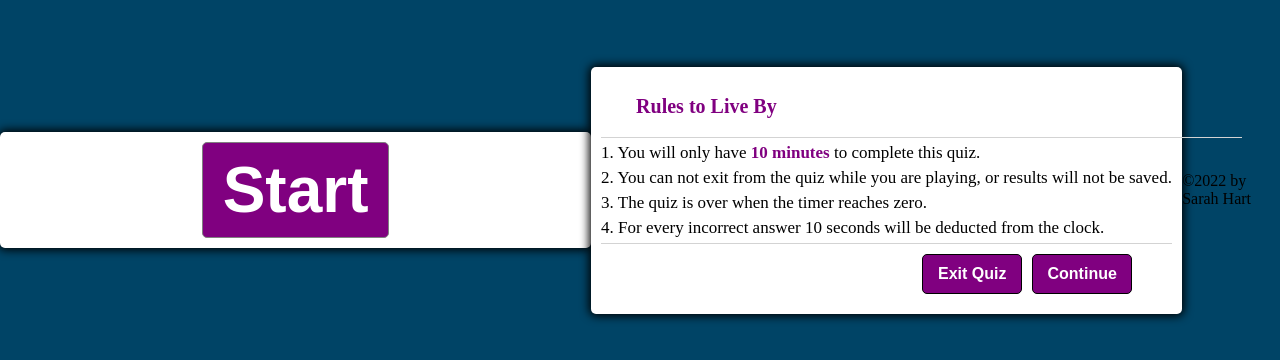
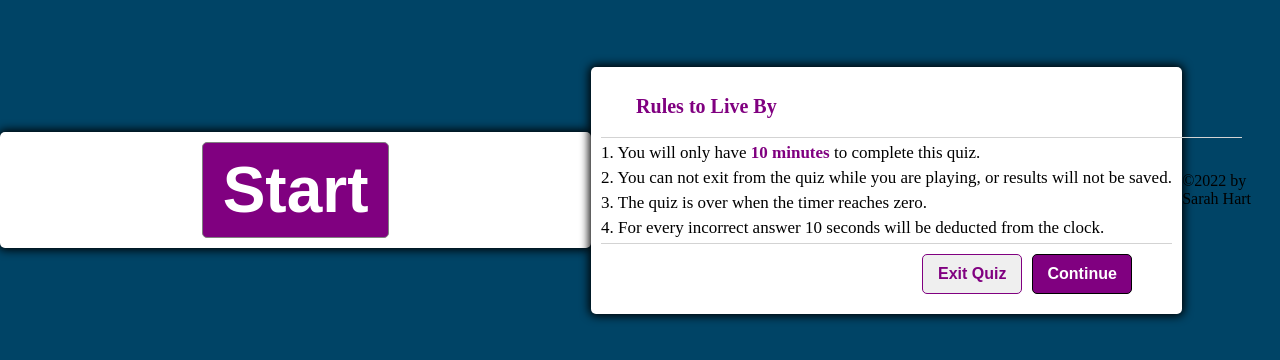
Before and after one commit to sarahhart1997/code-quiz, a plain HTML site: page index.html in a window 1280 px wide. Shown: the part 210-570 px from the top of the page. Drawn offline with Linux system fonts and the light colour scheme.

Commit message:
make the info buttons look different

```diff
--- a/develop/css/style.css
+++ b/develop/css/style.css
@@ -72,13 +72,24 @@ body.wrong {
     margin: 0 5px;
     height: 40px;
     width: 100px;
-    border: 1px solid black;
-    background: purple;
+    border: 1px solid transparent;
     border-radius: 5px;
     color: white;
     font-size: 16px;
     font-weight: 600;
     cursor: pointer;
+}
+
+/* Making quit button and continue botton look different */
+.rules-buttons button.continue {
+    color: white;
+    border-color: black;
+    background: purple;
+}
+
+.rules-buttons button.quit {
+    color: purple;
+    border-color: purple;
 }
 
 /* Rules list spacing */
```
